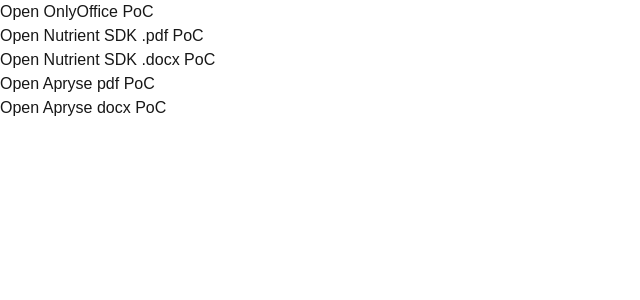
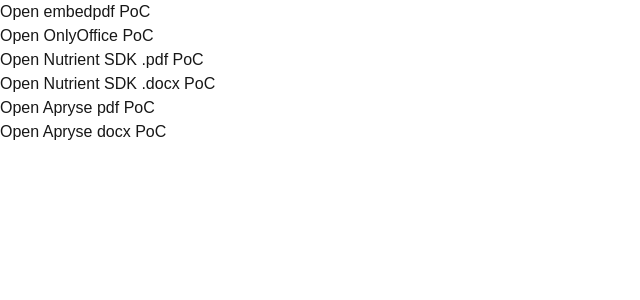
Before and after one commit to fdtknl/doc-viewer-poc, a Next.js app: page / in a window 1280 px wide. Shown: the top 300 px of the page, without its empty margins (0-640 px from the left). Built offline with nearby package versions, Linux system fonts and the light colour scheme.

Commit message:
started on embedpdf

```diff
--- /dev/null
+++ b/app/embedpdf/page.tsx
@@ -0,0 +1,18 @@
+'use client';
+
+import { PDFViewer } from '@embedpdf/react-pdf-viewer';
+
+export default function EmbedPdfPage() {
+  return (
+    <div style={{ height: '100vh' }}>
+      <PDFViewer
+        // Should include height and width, or pdf won't be visible
+        style={{ width: '100%', height: '100%' }}
+        config={{
+          src: '/Lorem.pdf',
+          theme: { preference: 'light' },
+        }}
+      />
+    </div>
+  );
+}
--- a/app/page.tsx
+++ b/app/page.tsx
@@ -1,6 +1,9 @@
 export default function App() {
   return (
     <ul>
+      <li>
+        <a href="/embedpdf">Open embedpdf PoC</a>
+      </li>
       <li>
         <a href="/onlyoffice">Open OnlyOffice PoC</a>
       </li>
--- a/package.json
+++ b/package.json
@@ -9,6 +9,7 @@
     "lint": "eslint"
   },
   "dependencies": {
+    "@embedpdf/react-pdf-viewer": "^2.15.1",
     "@nutrient-sdk/viewer": "^1.20.0",
     "@onlyoffice/document-editor-react": "^2.2.0",
     "@pdftron/webviewer": "^12.1.0",
```
Also changed, not shown: 2 other files (tests, documents, lock files or other folders).
